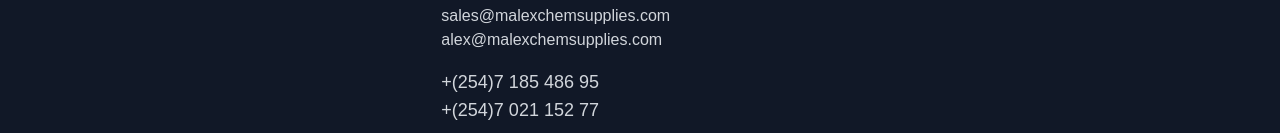
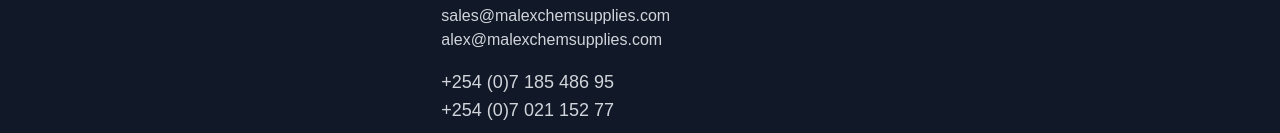
Before and after one commit to mizzoaccount/malex, a Next.js app: page / in a window 1280 px wide. Shown: the part 3548-3681 px from the top of the page. Built offline with nearby package versions, Linux system fonts and the light colour scheme; no server answers.

Commit message:
first commit

```diff
--- a/components/Footer.tsx
+++ b/components/Footer.tsx
@@ -88,8 +88,8 @@
           <p className="mb-2">P.O Box 40, 10129 Nairobi-Kenya</p>
           <Link href="sales@malexchemsupplies.com" className="block hover:text-blue-400">sales@malexchemsupplies.com</Link>
           <Link href="alex@malexchemsupplies.com" className="block hover:text-blue-400 mb-4">alex@malexchemsupplies.com</Link>
-          <Link href="tel:+254718548695" className="block hover:text-blue-400 text-lg">+(254)7 185 486 95</Link>
-          <Link href="tel:+254702115277" className="block hover:text-blue-400 text-lg">+(254)7 021 152 77</Link>
+          <Link href="tel:+254718548695" className="block hover:text-blue-400 text-lg">+254 (0)7 185 486 95</Link>
+          <Link href="tel:+254702115277" className="block hover:text-blue-400 text-lg">+254 (0)7 021 152 77</Link>
         </div>
 
         {/* Newsletter Section */}
```
